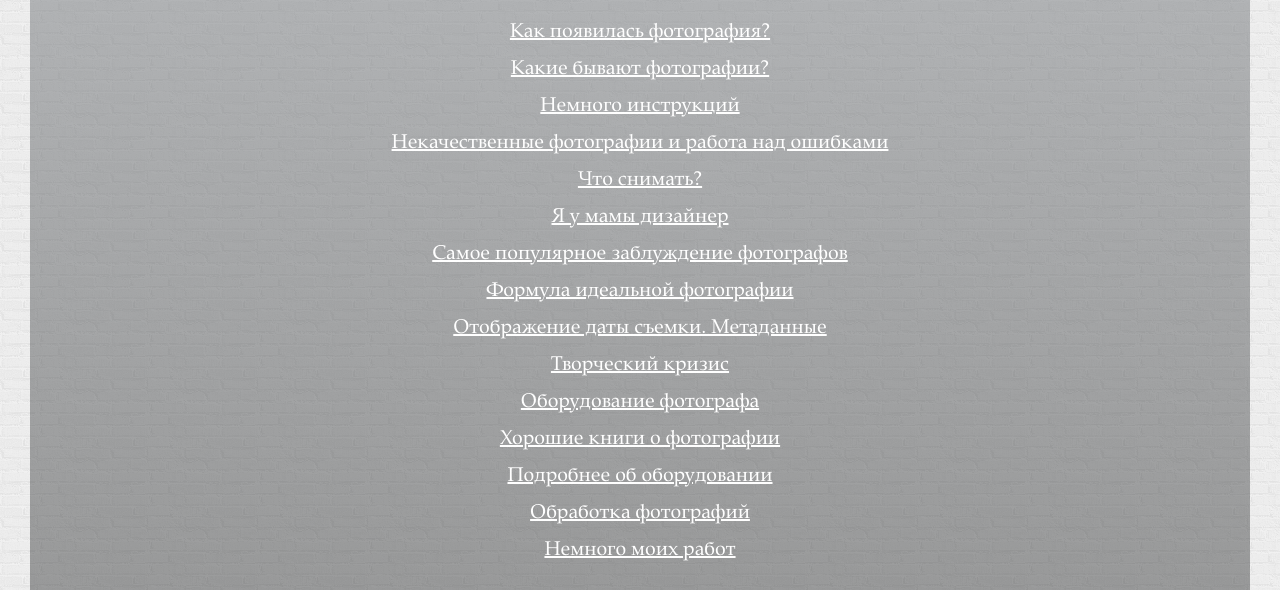
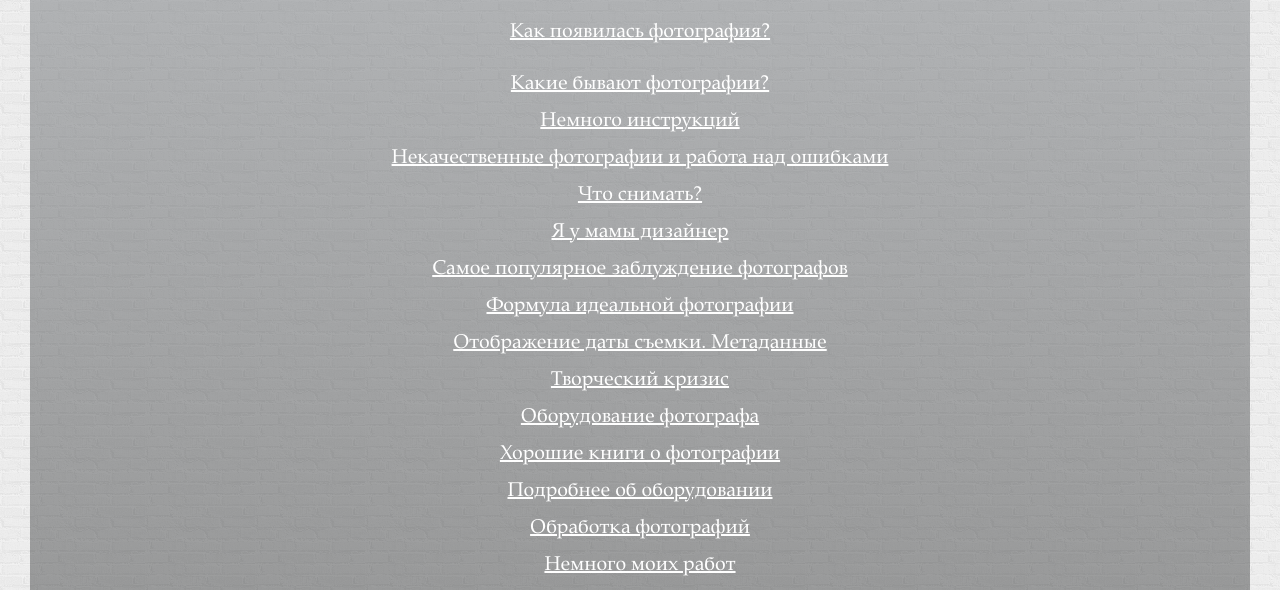
Before and after one commit to MariaPokotilova/automatic-broccoli, a plain HTML site: page index.html in a window 1280 px wide. Shown: the part 208-798 px from the top of the page. Drawn offline with Linux system fonts and the light colour scheme.

Commit message:
cho ne tak&&&&&&777

```diff
--- a/index.html
+++ b/index.html
@@ -17,9 +17,10 @@
         <div class="fig">
           <h2>Записи в блоге</h2>
       </div>
-        <ul>
-          <li><a href="https://ru.wikipedia.org/wiki/%D0%A5%D0%B8%D0%BB%D0%BB,_%D0%9B%D0%B8%D0%B2%D0%B0%D0%B9">Как появилась фотография?</a></li>
-          <li><a href="https://mariapokotilova.github.io/broccoli/day-2.html" style="color: white" >Какие бывают фотографии?</a></li>
+
+          <a href="https://ru.wikipedia.org/wiki/%D0%A5%D0%B8%D0%BB%D0%BB,_%D0%9B%D0%B8%D0%B2%D0%B0%D0%B9">Как появилась фотография?</a>
+           <ul>
+        <li><a href="https://mariapokotilova.github.io/broccoli/day-2.html" style="color: white" >Какие бывают фотографии?</a></li>
           <li><a href="https://mariapokotilova.github.io/broccoli/day-3.html" style="color: white">Немного инструкций</a></li>
           <li><a href="https://mariapokotilova.github.io/broccoli/day-4.html" style="color: white">Некачественные фотографии и работа над ошибками</a></li>
           <li><a href="https://mariapokotilova.github.io/broccoli/day-5.html" style="color: white">Что снимать?</a></li>
```
